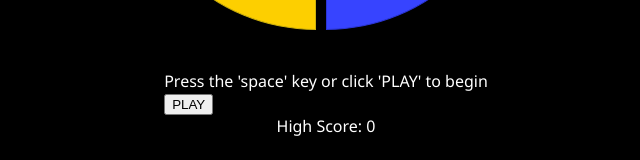
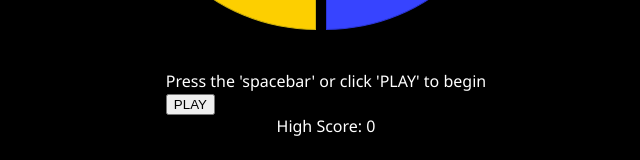
Before and after one commit to svkratzer/Simon, a React app: page / in a window 1280 px wide. Shown: the part 417-577 px from the top of the page, without its empty margins (314-954 px from the left). Built offline with nearby package versions, Linux system fonts and the light colour scheme.

Commit message:
Basic semantic changes

```diff
--- a/src/components/app.jsx
+++ b/src/components/app.jsx
@@ -215,7 +215,7 @@ class App extends React.Component {
     // Display round number if game is playing, otherwise start button
     const roundNumberOrStartButton = gameOver ? (
       <div className="round-or-play-container">
-        <div id="desktop-note">Press the 'space' key or click 'PLAY' to begin</div>
+        <div id="desktop-note">Press the 'spacebar' or click 'PLAY' to begin</div>
         <button onClick={this.playGame}>
           PLAY
         </button>
```
